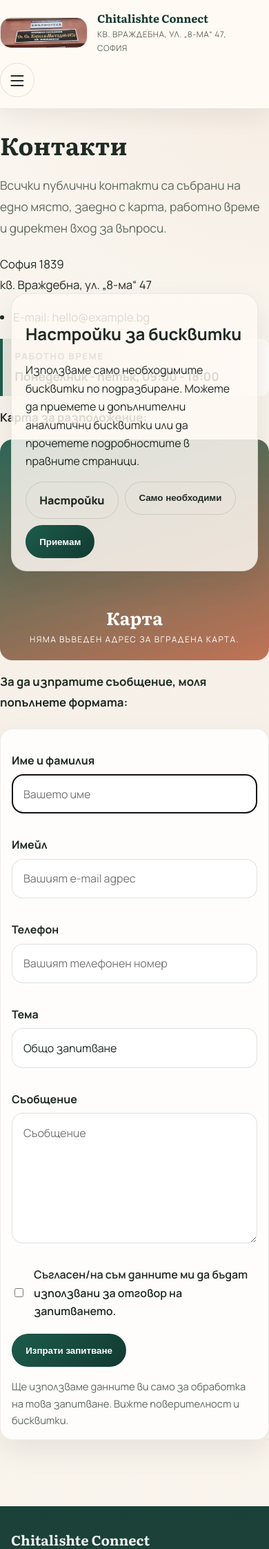
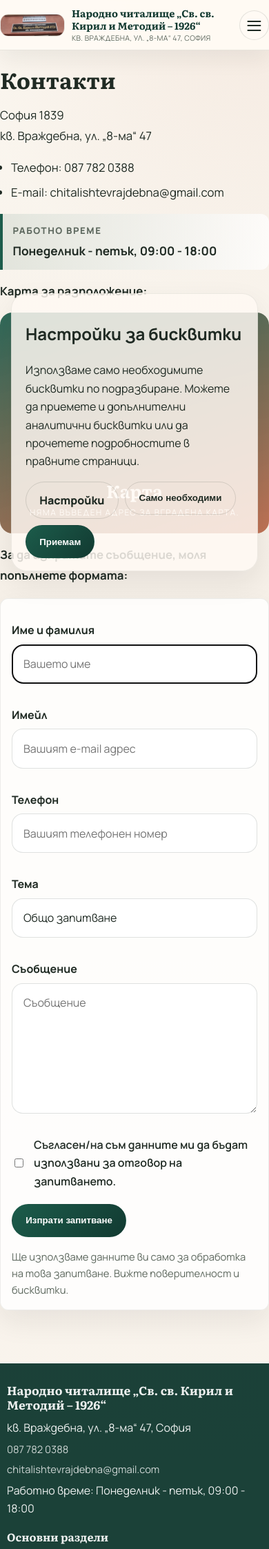
Before and after one commit to growmorebg/chitalishte-connect, a Django app: page /contact/ in a window 390 px wide. Shown: the top 2245 px of the page at 69% size. Run offline with Django 5.2, Linux system fonts and the light colour scheme; data comes from the database, SQL or seed files in the repository; data that the repository does not hold is empty; some libraries are stand-ins or nearby versions.

Commit message:
Fix mobile layout and site naming

```diff
--- a/backend/chitalishte_project/settings.py
+++ b/backend/chitalishte_project/settings.py
@@ -112,7 +112,7 @@ INQUIRY_NOTIFICATION_FROM_EMAIL = os.environ.get(
 )
 INQUIRY_NOTIFICATION_SUBJECT_PREFIX = os.environ.get(
     "DJANGO_INQUIRY_NOTIFICATION_SUBJECT_PREFIX",
-    "[Chitalishte Connect]",
+    "[Народно читалище „Св. св. Кирил и Методий – 1926“]",
 )
 
 COOKIE_CONSENT_COOKIE_NAME = os.environ.get(
--- a/backend/cms/content.py
+++ b/backend/cms/content.py
@@ -85,10 +85,7 @@ PAGE_INTROS = {
     "contact": {
         "eyebrow": "Контакти",
         "title": "Контакти, работно време и форма за запитване",
-        "intro": (
-            "Всички публични контакти са събрани на едно място, заедно с карта, "
-            "работно време и директен вход за въпроси."
-        ),
+        "intro": "",
     },
 }
 
--- a/backend/cms/static/cms/css/site.css
+++ b/backend/cms/static/cms/css/site.css
@@ -26,6 +26,8 @@
 
 html {
     scroll-behavior: smooth;
+    overflow-x: hidden;
+    overflow-x: clip;
 }
 
 body {
@@ -36,6 +38,8 @@ body {
         linear-gradient(180deg, #fbf7f0 0%, var(--bg) 30%, #fbf6ef 100%);
     color: var(--text);
     line-height: 1.65;
+    overflow-x: hidden;
+    overflow-x: clip;
 }
 
 img {
@@ -46,6 +50,7 @@ img {
 a {
     color: inherit;
     text-decoration: none;
+    overflow-wrap: anywhere;
 }
 
 p,
@@ -462,7 +467,8 @@ dialog {
     font-family: "Literata", serif;
     font-size: clamp(2.4rem, 5vw, 4.8rem);
     line-height: 1.1;
-    letter-spacing: -0.03em;
+    letter-spacing: 0;
+    overflow-wrap: anywhere;
 }
 
 .page-hero--compact h1 {
@@ -782,6 +788,9 @@ dialog {
     border: 1px solid transparent;
     font-weight: 800;
     cursor: pointer;
+    max-width: 100%;
+    text-align: center;
+    white-space: normal;
 }
 
 .button {
@@ -912,6 +921,7 @@ dialog {
 .contact-simple__content li {
     font-size: 1.05rem;
     line-height: 1.8;
+    overflow-wrap: anywhere;
 }
 
 .contact-simple__list {
@@ -1337,7 +1347,9 @@ dialog {
 }
 
 .table-wrap {
+    max-width: 100%;
     overflow-x: auto;
+    -webkit-overflow-scrolling: touch;
 }
 
 .info-table {
@@ -1611,6 +1623,7 @@ dialog {
 .site-footer li {
     color: rgba(255, 255, 255, 0.78);
     font-size: 0.92rem;
+    overflow-wrap: anywhere;
 }
 
 .footer-links,
@@ -2581,3 +2594,225 @@ dialog {
         min-width: 38rem;
     }
 }
+
+@media (max-width: 480px) {
+    :root {
+        --container: min(1120px, calc(100vw - 1.25rem));
+    }
+
+    iframe {
+        min-height: 14rem;
+        border-radius: var(--radius-sm);
+    }
+
+    .header-shell {
+        padding: 0.65rem 0;
+    }
+
+    .header-inner {
+        display: grid;
+        grid-template-columns: minmax(0, 1fr) auto;
+        align-items: center;
+        gap: 0.65rem;
+    }
+
+    .header-title {
+        min-width: 0;
+        gap: 0.65rem;
+    }
+
+    .logo-wrapper-m {
+        width: clamp(4.5rem, 24vw, 6.25rem);
+        flex: 0 0 auto;
+        border-radius: 0.75rem;
+    }
+
+    .text-wrapper h5 {
+        font-size: 0.9rem;
+        line-height: 1.2;
+        overflow-wrap: anywhere;
+    }
+
+    .text-wrapper p {
+        margin-top: 0.18rem;
+        font-size: 0.66rem;
+        line-height: 1.35;
+        letter-spacing: 0.03em;
+        overflow-wrap: anywhere;
+    }
+
+    .menu-btn {
+        width: 2.7rem;
+        height: 2.7rem;
+        align-self: center;
+        justify-self: end;
+    }
+
+    .menu-btn::before {
+        top: 0.9rem;
+    }
+
+    .menu-btn > span:first-child {
+        top: 1.3rem;
+    }
+
+    .menu-btn::after {
+        top: 1.7rem;
+    }
+
+    .menu-btn[aria-expanded="true"]::before,
+    .menu-btn[aria-expanded="true"]::after {
+        top: 1.3rem;
+    }
+
+    .js .site-nav {
+        left: 0;
+        right: 0;
+        top: calc(100% + 0.35rem);
+        max-height: min(72vh, 32rem);
+        overflow-y: auto;
+        border-radius: 1rem;
+    }
+
+    .site-nav {
+        grid-column: 1 / -1;
+    }
+
+    .menu > .menu-item > a {
+        min-height: 2.6rem;
+        padding: 0.6rem 0;
+    }
+
+    .hero,
+    .page-hero {
+        padding: 2.25rem 0 1.2rem;
+    }
+
+    .section {
+        padding: 1.5rem 0 2.8rem;
+    }
+
+    .hero-panel,
+    .card,
+    .contact-simple__form-wrap,
+    .program-note,
+    .program-event-card,
+    .program-action-card,
+    .program-side-panel,
+    .program-price-card,
+    .program-location {
+        border-radius: var(--radius-sm);
+    }
+
+    .hero-panel,
+    .card {
+        padding: 1rem;
+    }
+
+    .button-row,
+    .filter-bar,
+    .people-row {
+        width: 100%;
+        align-items: stretch;
+    }
+
+    .button-row > *,
+    .filter-bar > * {
+        max-width: 100%;
+    }
+
+    .meta-list div {
+        flex-direction: column;
+        gap: 0.2rem;
+        align-items: flex-start;
+    }
+
+    .meta-list dd {
+        text-align: left;
+        overflow-wrap: anywhere;
+    }
+
+    .contact-simple {
+        gap: 1.1rem;
+    }
+
+    .contact-simple__title {
+        font-size: 2rem;
+    }
+
+    .contact-simple__list {
+        padding-left: 1rem;
+    }
+
+    .contact-simple__hours,
+    .library-hours,
+    .program-location__note {
+        padding: 0.85rem 0.9rem;
+    }
+
+    .history-gallery {
+        flex-wrap: wrap;
+    }
+
+    .history-gallery__item {
+        flex: 1 1 min(100%, 10rem);
+    }
+
+    .site-footer {
+        padding: 1.75rem 0 1rem;
+    }
+
+    .site-footer h2 {
+        font-size: 1.08rem;
+        overflow-wrap: anywhere;
+    }
+
+    .footer-contact span,
+    .footer-contact a {
+        overflow-wrap: anywhere;
+    }
+
+    .footer-bottom {
+        gap: 1rem;
+    }
+
+    .program-detail-hero {
+        padding: 2rem 0 1.4rem;
+    }
+
+    .program-detail-hero h1 {
+        font-size: 2rem;
+    }
+
+    .program-detail-hero__summary {
+        padding-left: 0.7rem;
+        font-size: 1rem;
+        line-height: 1.65;
+    }
+
+    .program-detail-hero__visual {
+        min-height: 13rem;
+    }
+
+    .program-detail__category,
+    .program-card-label,
+    .program-detail-snapshot__item strong,
+    .program-section h2,
+    .program-rich-text p,
+    .program-rich-text li,
+    .program-location p,
+    .program-event-card h3,
+    .program-event-card p,
+    .program-action-card p,
+    .program-price-card p {
+        overflow-wrap: anywhere;
+    }
+
+    .program-section__header {
+        align-items: flex-start;
+    }
+
+    .program-schedule-table {
+        min-width: 30rem;
+    }
+}
--- a/backend/cms/templates/cms/contact.html
+++ b/backend/cms/templates/cms/contact.html
@@ -19,18 +19,21 @@
                 </p>
 
                 <ul class="contact-simple__list">
+                    {% if site_settings.phone_primary %}
+                        <li>Телефон: <a href="tel:{{ site_settings.phone_primary|cut:' ' }}">{{ site_settings.phone_primary }}</a></li>
+                    {% endif %}
                     {% if site_settings.phone_secondary %}
-                        <li>Телефон: <a href="tel:{{ site_settings.phone_secondary|cut:' ' }}">{{ site_settings.phone_secondary }}</a></li>
+                        <li>Допълнителен телефон: <a href="tel:{{ site_settings.phone_secondary|cut:' ' }}">{{ site_settings.phone_secondary }}</a></li>
                     {% endif %}
                     <li>E-mail: <a href="mailto:{{ site_settings.email }}">{{ site_settings.email }}</a></li>
                 </ul>
 
                 <div class="contact-simple__hours">
-                    <span class="contact-simple__hours-label">Работно време</span>
+                    <span class="contact-simple__hours-label">{{ site_settings.contact_page_hours_label|default:"Работно време" }}</span>
                     <strong>{{ site_settings.working_hours_summary }}</strong>
                 </div>
 
-                <p class="contact-simple__label">Карта за разположение:</p>
+                <p class="contact-simple__label">{{ site_settings.contact_page_map_label|default:"Карта за разположение:" }}</p>
                 <div class="contact-simple__map">
                     {% if site_settings.map_embed_url %}
                         <iframe
@@ -47,7 +50,7 @@
                     {% endif %}
                 </div>
 
-                <p class="contact-simple__label"><strong>За да изпратите съобщение, моля попълнете формата:</strong></p>
+                <p class="contact-simple__label"><strong>{{ site_settings.contact_page_form_heading|default:"За да изпратите съобщение, моля попълнете формата:" }}</strong></p>
             </div>
 
             <div class="contact-simple__form-wrap">
@@ -55,10 +58,12 @@
                     {% csrf_token %}
                     {% include "partials/render_form_fields.html" with form=form %}
                     <div class="contact-simple__actions">
-                        <button class="button" type="submit">Изпрати запитване</button>
+                        <button class="button" type="submit">{{ site_settings.contact_page_submit_label|default:"Изпрати запитване" }}</button>
                     </div>
 
-                    <p class="footer-muted">Ще използваме данните ви само за обработка на това запитване. Вижте <a href="{% url 'cms:privacy' %}">поверителност</a> и <a href="{% url 'cms:cookies' %}">бисквитки</a>.</p>
+                    {% if site_settings.contact_page_privacy_note %}
+                        <p class="footer-muted">{{ site_settings.contact_page_privacy_note }} Вижте <a href="{% url 'cms:privacy' %}">поверителност</a> и <a href="{% url 'cms:cookies' %}">бисквитки</a>.</p>
+                    {% endif %}
                 </form>
             </div>
         </div>
--- a/backend/cms/views.py
+++ b/backend/cms/views.py
@@ -189,7 +189,7 @@ class ContactView(TemplateView):
         context["page_intro"] = {
             "eyebrow": default_intro["eyebrow"],
             "title": site_settings.contact_page_title or default_intro["title"],
-            "intro": site_settings.contact_page_intro or default_intro["intro"],
+            "intro": site_settings.contact_page_intro,
         }
         context["form"] = kwargs.get("form") or ContactInquiryForm()
         return context
@@ -197,11 +197,12 @@ class ContactView(TemplateView):
     def post(self, request, *args, **kwargs):
         form = ContactInquiryForm(request.POST)
         if form.is_valid():
+            site_settings = SiteSettings.load()
             submission = form.save()
             send_submission_notification(submission)
             messages.success(
                 request,
-                "Благодарим. Съобщението ви беше изпратено успешно и ще се свържем с вас при възможност.",
+                site_settings.contact_page_success_message,
             )
             return redirect("cms:contact")
         return self.render_to_response(self.get_context_data(form=form))
--- a/backend/templates/base.html
+++ b/backend/templates/base.html
@@ -4,12 +4,12 @@
 <head>
     <meta charset="utf-8">
     <meta name="viewport" content="width=device-width, initial-scale=1">
-    <title>{% block title %}{{ site_settings.site_name|default:"Chitalishte Connect" }}{% endblock %}</title>
+    <title>{% block title %}{{ site_settings.site_name|default:"Народно читалище „Св. св. Кирил и Методий – 1926“" }}{% endblock %}</title>
     <meta name="description" content="{% block meta_description %}Публичен Django сайт за читалищни програми, проекти, контакти и информационни страници.{% endblock %}">
     <link rel="preconnect" href="https://fonts.googleapis.com">
     <link rel="preconnect" href="https://fonts.gstatic.com" crossorigin>
     <link href="https://fonts.googleapis.com/css2?family=Literata:wght@500;600;700&family=Manrope:wght@400;500;600;700;800&display=swap" rel="stylesheet">
-    <link rel="stylesheet" href="{% static 'cms/css/site.css' %}?v=20260418-library-photos-small">
+    <link rel="stylesheet" href="{% static 'cms/css/site.css' %}?v=20260421-mobile-polish">
     {% block extra_head %}{% endblock %}
 </head>
 <body>
--- a/backend/templates/partials/site_footer.html
+++ b/backend/templates/partials/site_footer.html
@@ -1,7 +1,7 @@
 <footer class="site-footer">
     <div class="container footer-grid">
         <div class="footer-column footer-column--brand">
-            <h2>{{ site_settings.site_name|default:"Chitalishte Connect" }}</h2>
+            <h2>{{ site_settings.site_name|default:"Народно читалище „Св. св. Кирил и Методий – 1926“" }}</h2>
             <div class="footer-contact">
                 <span>{{ site_settings.address_line }}, {{ site_settings.city }}</span>
                 <a href="tel:{{ site_settings.phone_primary|cut:' ' }}">{{ site_settings.phone_primary }}</a>
--- a/backend/templates/partials/site_header.html
+++ b/backend/templates/partials/site_header.html
@@ -3,19 +3,19 @@
     <header class="site-header header">
         <div class="container shell header-shell">
             <div class="logo-holder">
-                <a href="{% url 'cms:home' %}" class="logo" aria-label="{{ site_settings.site_name|default:'Chitalishte Connect' }}">
-                    <img class="site-logo__image" src="{% static 'cms/images/site-logo.jpg' %}" alt="{{ site_settings.site_name|default:'Chitalishte Connect' }}">
+                <a href="{% url 'cms:home' %}" class="logo" aria-label="{{ site_settings.site_name|default:'Народно читалище „Св. св. Кирил и Методий – 1926“' }}">
+                    <img class="site-logo__image" src="{% static 'cms/images/site-logo.jpg' %}" alt="{{ site_settings.site_name|default:'Народно читалище „Св. св. Кирил и Методий – 1926“' }}">
                 </a>
             </div>
 
             <div class="header-inner">
                 <div class="header-title clearfix">
-                    <a href="{% url 'cms:home' %}" class="logo-wrapper logo-wrapper-m" aria-label="{{ site_settings.site_name|default:'Chitalishte Connect' }}">
-                        <img class="site-logo__image" src="{% static 'cms/images/site-logo.jpg' %}" alt="{{ site_settings.site_name|default:'Chitalishte Connect' }}">
+                    <a href="{% url 'cms:home' %}" class="logo-wrapper logo-wrapper-m" aria-label="{{ site_settings.site_name|default:'Народно читалище „Св. св. Кирил и Методий – 1926“' }}">
+                        <img class="site-logo__image" src="{% static 'cms/images/site-logo.jpg' %}" alt="{{ site_settings.site_name|default:'Народно читалище „Св. св. Кирил и Методий – 1926“' }}">
                     </a>
 
                     <div class="text-wrapper">
-                        <h5>{{ site_settings.site_name|default:"Chitalishte Connect" }}</h5>
+                        <h5>{{ site_settings.site_name|default:"Народно читалище „Св. св. Кирил и Методий – 1926“" }}</h5>
                         <p>
                             {{ site_settings.address_line|default:"кв. Враждебна, ул. „8-ма“ 47" }}{% if site_settings.city %}, {{ site_settings.city }}{% endif %}
                         </p>
```
Also changed, not shown: backend/cms/management/commands/seed_site_content.py (+12 -7 lines), backend/cms/tests.py (+48 -2 lines), backend/core/admin.py (+84 -0 lines), backend/core/models.py (+38 -7 lines), backend/core/tests.py (+29 -2 lines), backend/programs/admin.py (+27 -0 lines), backend/programs/tests.py (+7 -2 lines), backend/core/migrations/0011_update_site_name.py (added), backend/core/migrations/0012_update_default_contact_details.py (added), backend/core/migrations/0013_contact_page_editable_content.py (added), backend/core/migrations/0014_remove_contact_page_intro_placeholder.py (added).
